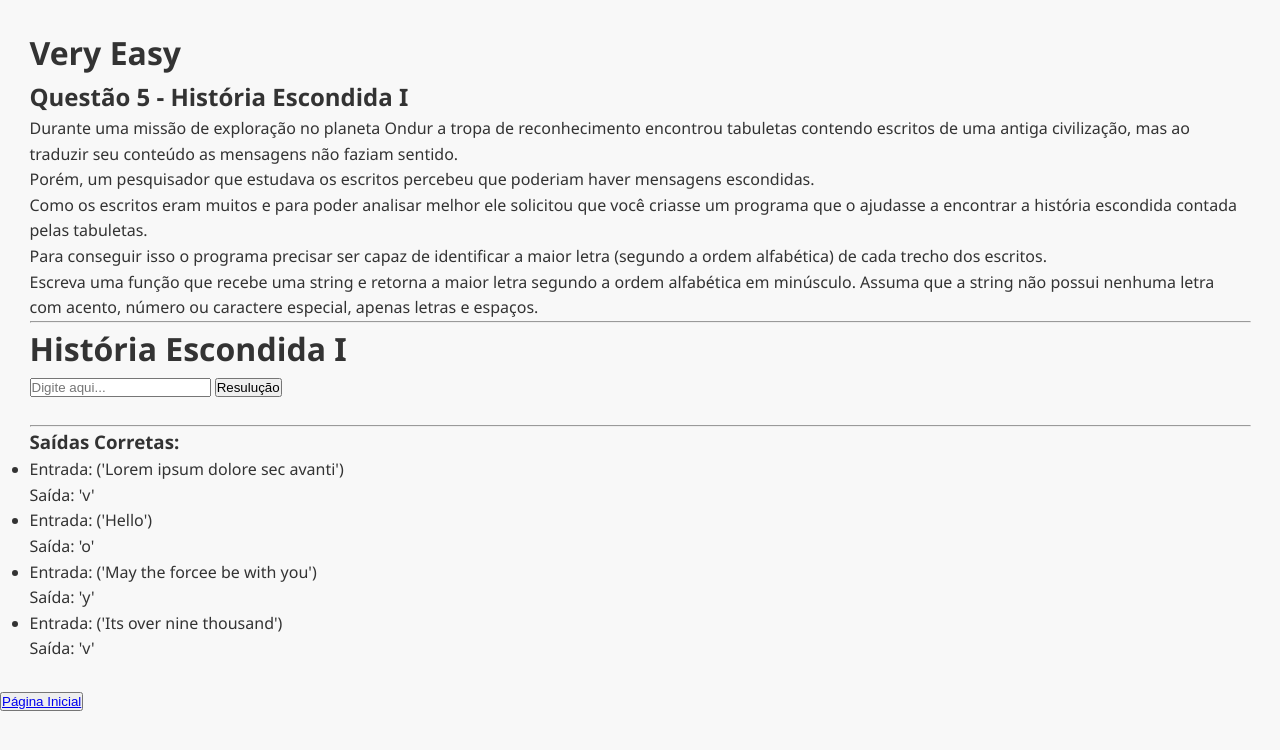
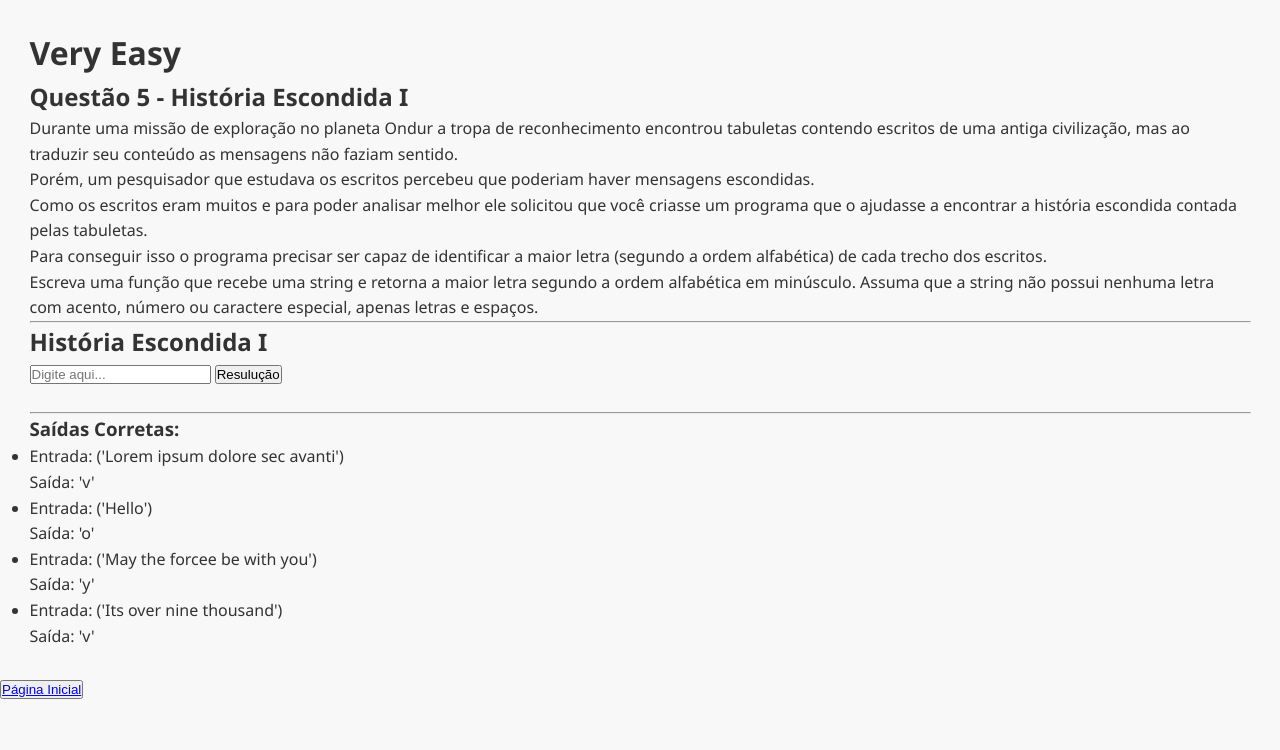
Before and after one commit to aryelle-alves/questionarioJavascript, a plain HTML site: page aryelle/questao-5/questao-5.html in a window 1280 px wide. Drawn offline with Linux system fonts and the light colour scheme.

Commit message:
Ajustes simples

```diff
--- a/aryelle/questao-5/questao-5.html
+++ b/aryelle/questao-5/questao-5.html
@@ -38,7 +38,7 @@
 
         <div class="resolucao">
             <!--Receber string-->
-            <h1>História Escondida I</h1>
+            <h2>História Escondida I</h2>
 
             <input type="text" id="fraseInput"  placeholder="Digite aqui...">
 
```
Also changed, not shown: 1 other file.
